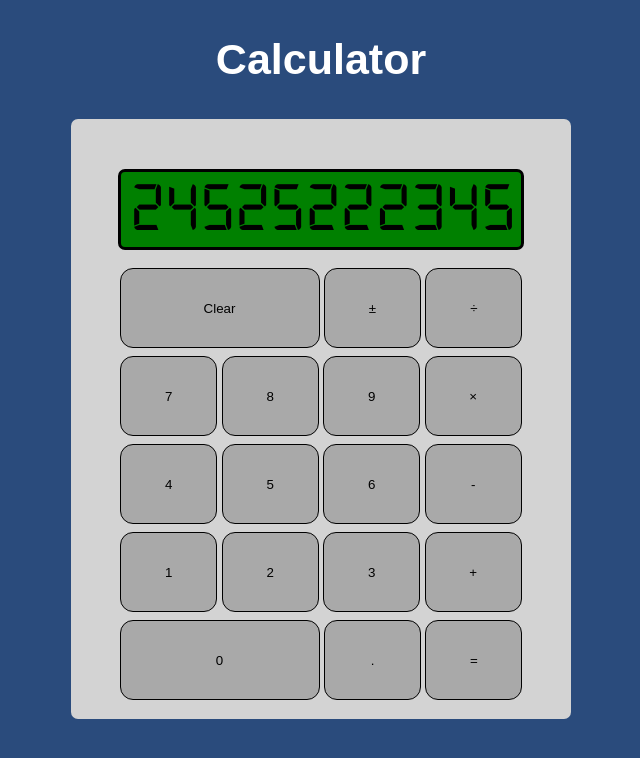
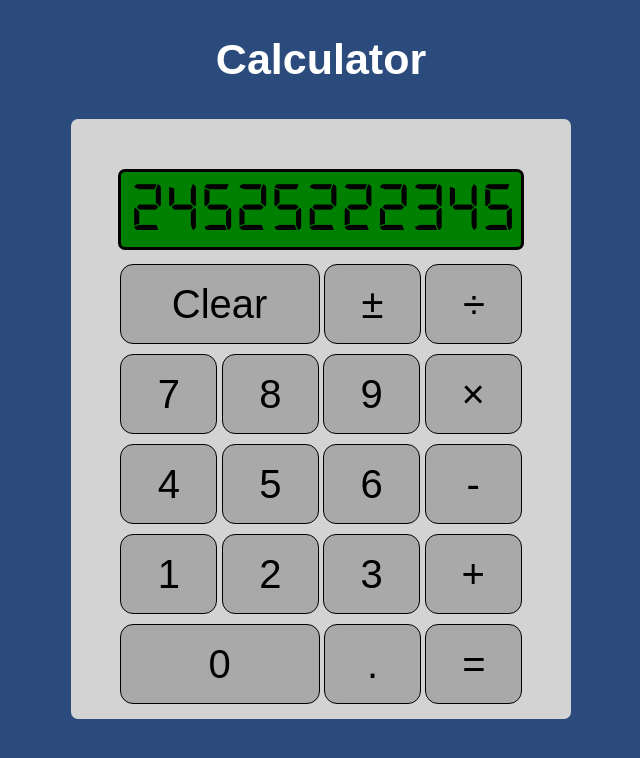
Before and after one commit to AndyLiuCodes/Calculator, a plain HTML site: page index.html in a window 1280 px wide. Shown: the whole page, without its empty margins (319-959 px from the left). Drawn offline with Linux system fonts and the light colour scheme.

Commit message:
altered the font style

```diff
--- a/style.css
+++ b/style.css
@@ -72,7 +72,7 @@ html{
 }
 
 .buttonStyle{
-    margin: 0.3em 0;
+    margin-bottom: 10px;
     width: 97px;
     height: 80px;
     border-radius: 13px;
@@ -81,6 +81,7 @@ html{
     background-color: darkgrey;
     outline: 0;
     cursor: pointer;
+    font-size: 40px;
 }
 
 .row{
```
